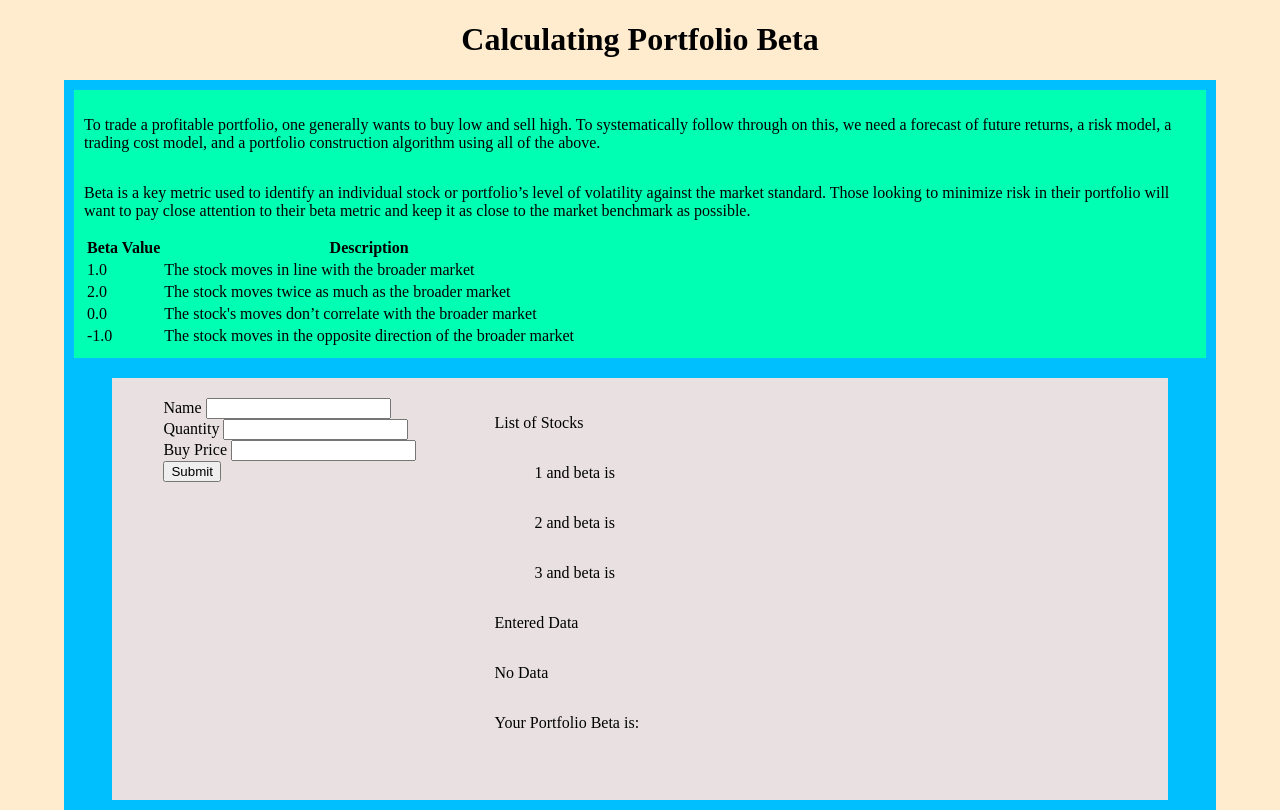
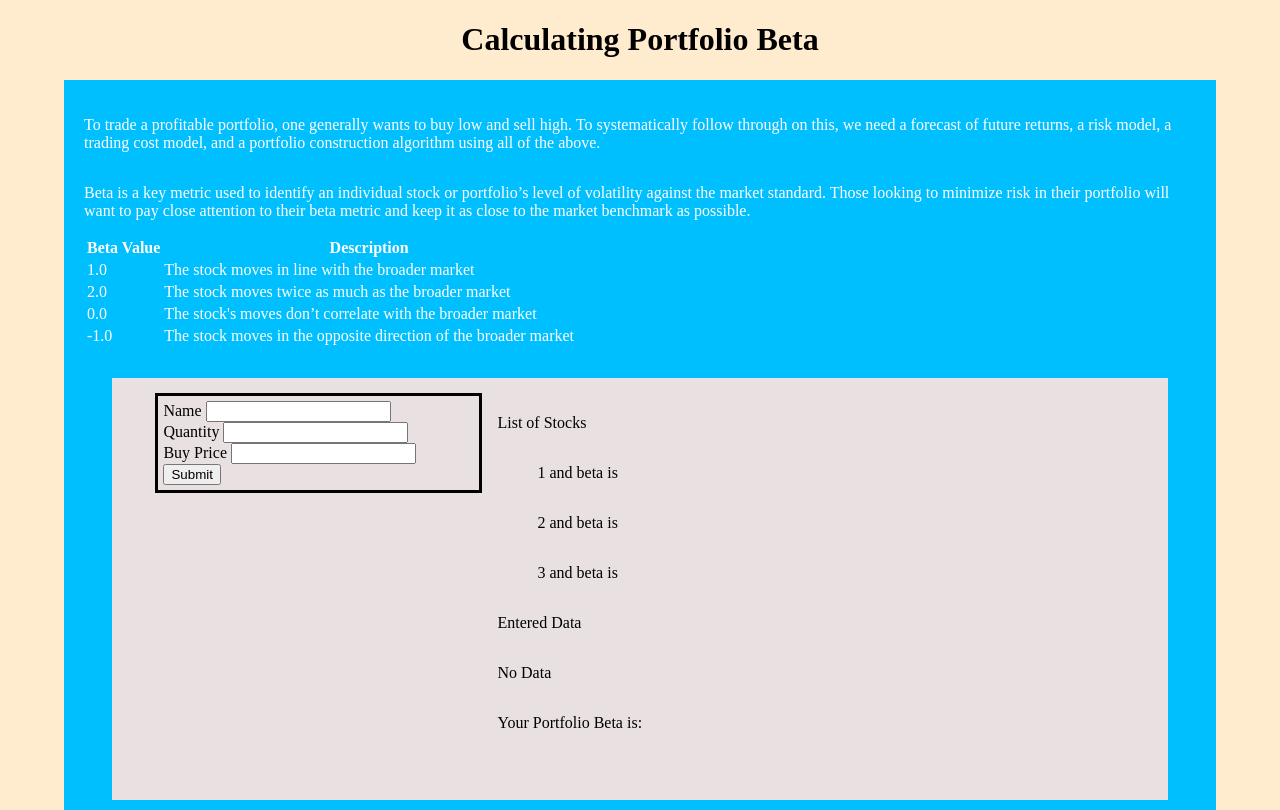
Before and after one commit to naveenkonam1985/thinktrade, a Flask app: page / in a window 1280 px wide. Run offline with Flask 3, Linux system fonts and the light colour scheme.

Commit message:
Update style.css
Removed Green background

```diff
--- a/static/css/style.css
+++ b/static/css/style.css
@@ -24,7 +24,7 @@
     display: flex;
     justify-content: center;
     align-items:start;
-    background-color: rgb(0, 255, 179);
+    color: white;
     flex-direction: column;
     margin: 10px;
     padding: 10px;
@@ -44,6 +44,7 @@
     width: 30%;
     padding: 5px;
     margin: 5px;
+    border: solid black;
 }
 
 .data {
```
